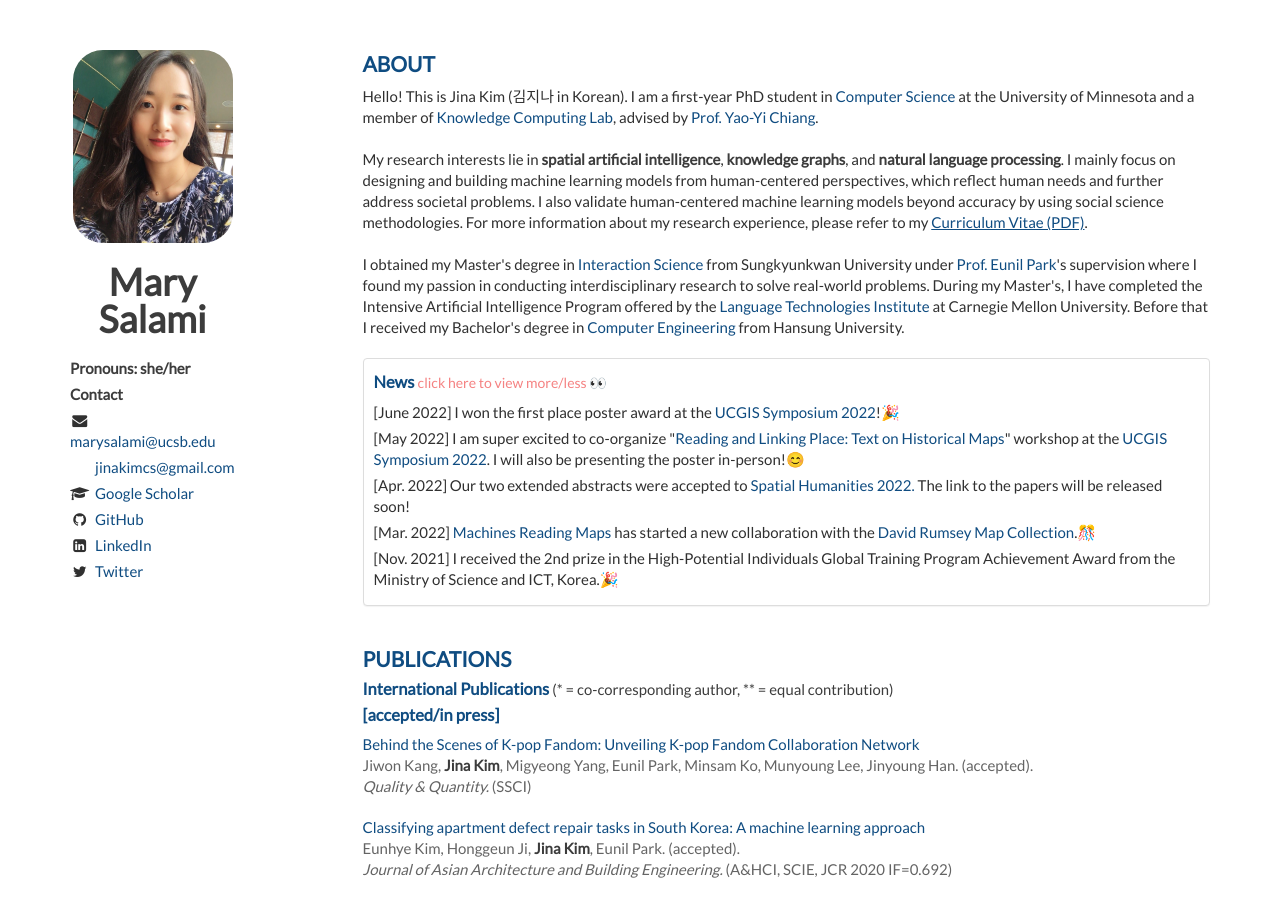
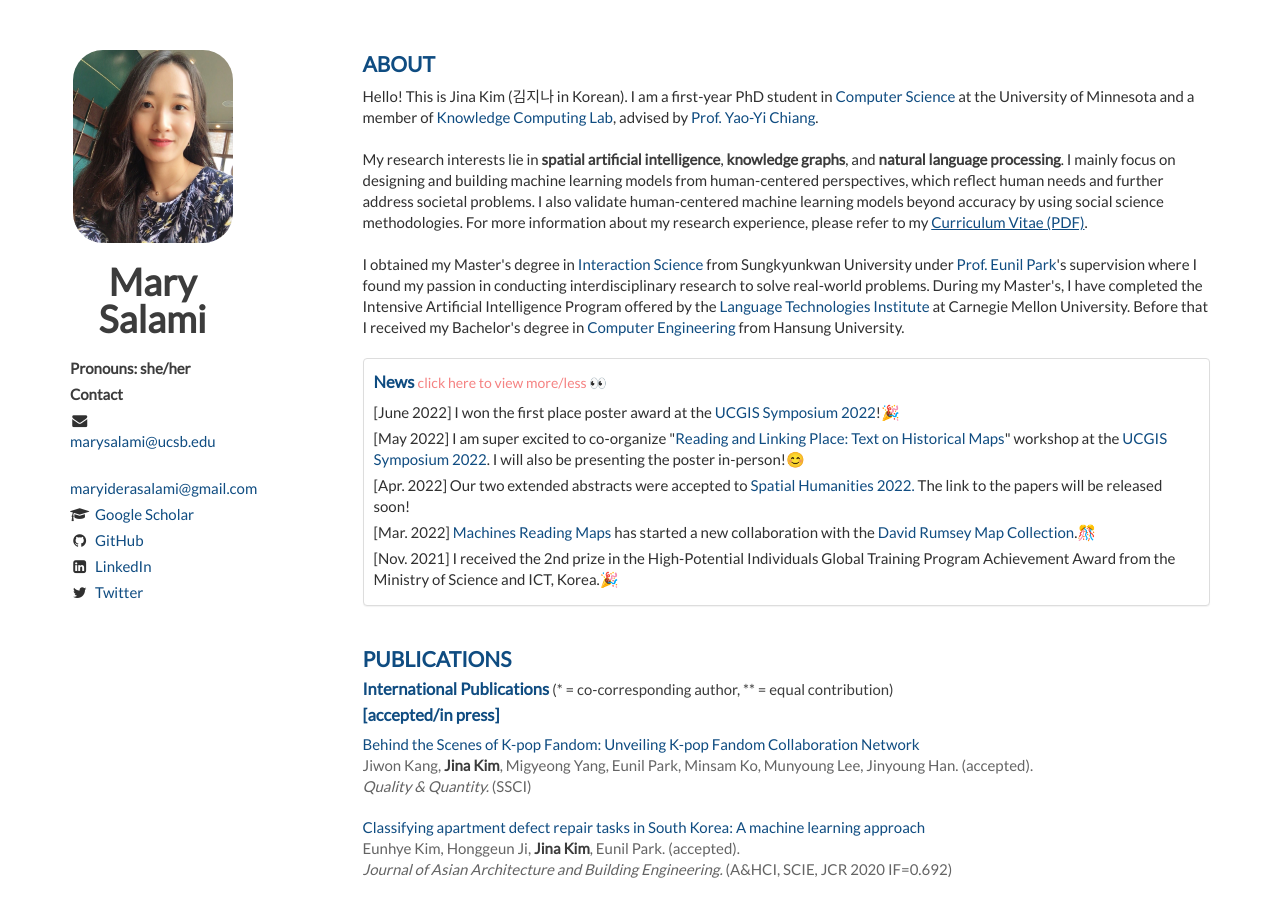
Before and after one commit to Salami-Mary/salami-mary.github.io, a Jekyll site: the page built from index.html, in a window 1280 px wide and 900 px high. Built offline with Jekyll 4.4.1, drawn with Linux system fonts in a browser that asks for light colours; nearby versions of some CDN libraries; the list of posts is cut into pages by our own code.

Commit message:
Update _config.yml

```diff
--- a/_config.yml
+++ b/_config.yml
@@ -7,8 +7,8 @@
 plugins: [jekyll-paginate]
 port: 4000
 safe: true
-url: https://jina-kim.github.io/
-author: Jina Kim
+url: https://Salami-Mary.github.io/
+author: Mary Salami
 
 # edit this section with your information
 # jekyller.github.io - all contents run on /vitae/
@@ -18,13 +18,13 @@
 name: Mary Salami
 univ_email: marysalami@ucsb.edu
 univ_email_full: marysalami@umail.ucsb.edu
-email: jinakimcs@gmail.com
-email_full: mailto:jinakimcs@gmail.com
+email: maryiderasalami@gmail.com
+email_full: maryiderasalami@gmail.com
 website: github.io
-website_full: https://jina-kim.github.io/
-github: https://github.com/Jina-Kim/
-linkedin: https://www.linkedin.com/in/jina-kim-5796a6134
-twitter: https://twitter.com/jina_kimmm/
-google_scholar: https://scholar.google.co.kr/citations?user=kS2XsAsAAAAJ
+website_full: https://Salami-Mary.github.io/
+github: https://github.com/Salami-Mary
+linkedin: https://www.linkedin.com/in/marysalami/
+twitter: https://twitter.com/dcode_bot
+google_scholar: https://t.co/LpG0LK2IdX
 # needed for travis-ci build
 exclude: [vendor]
```
